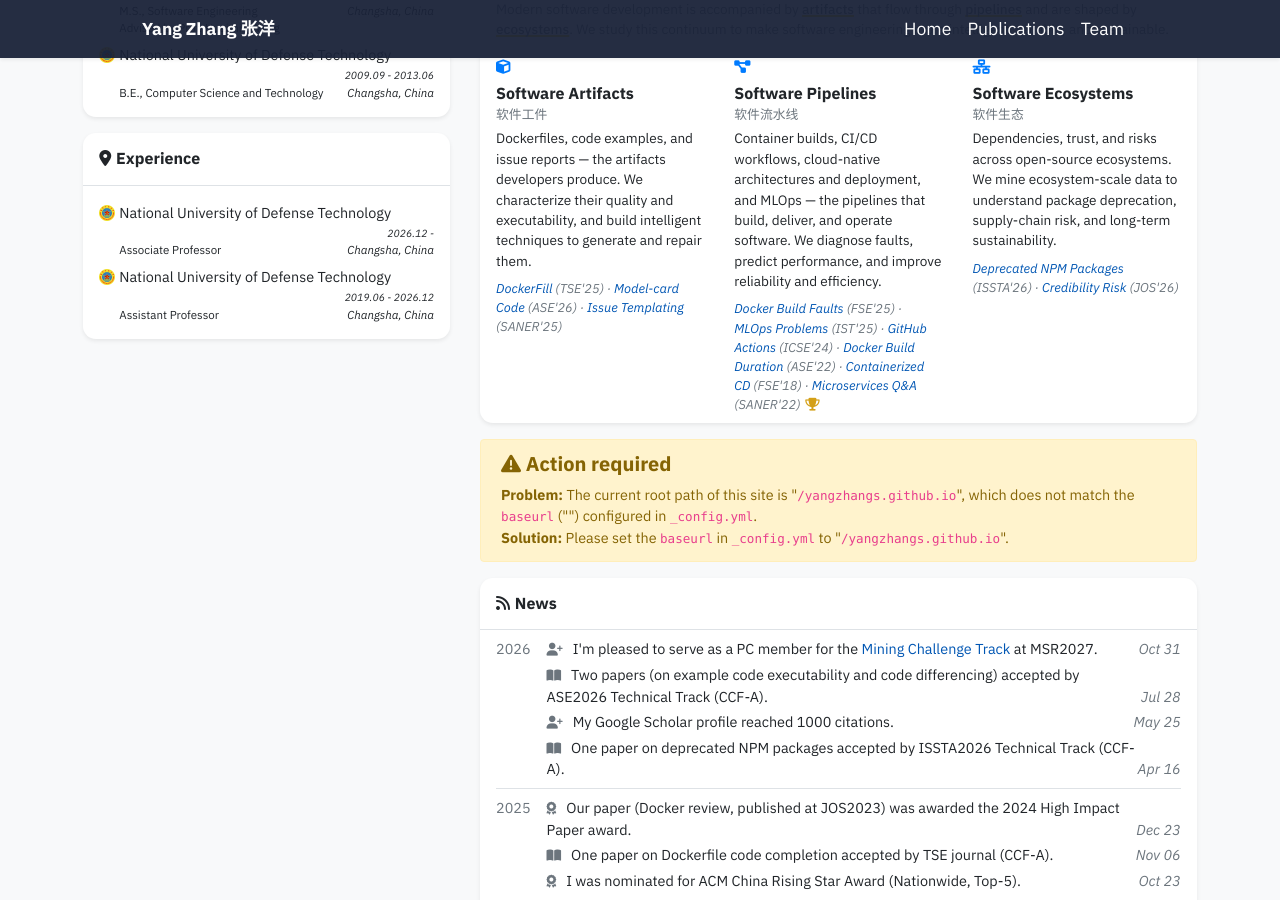
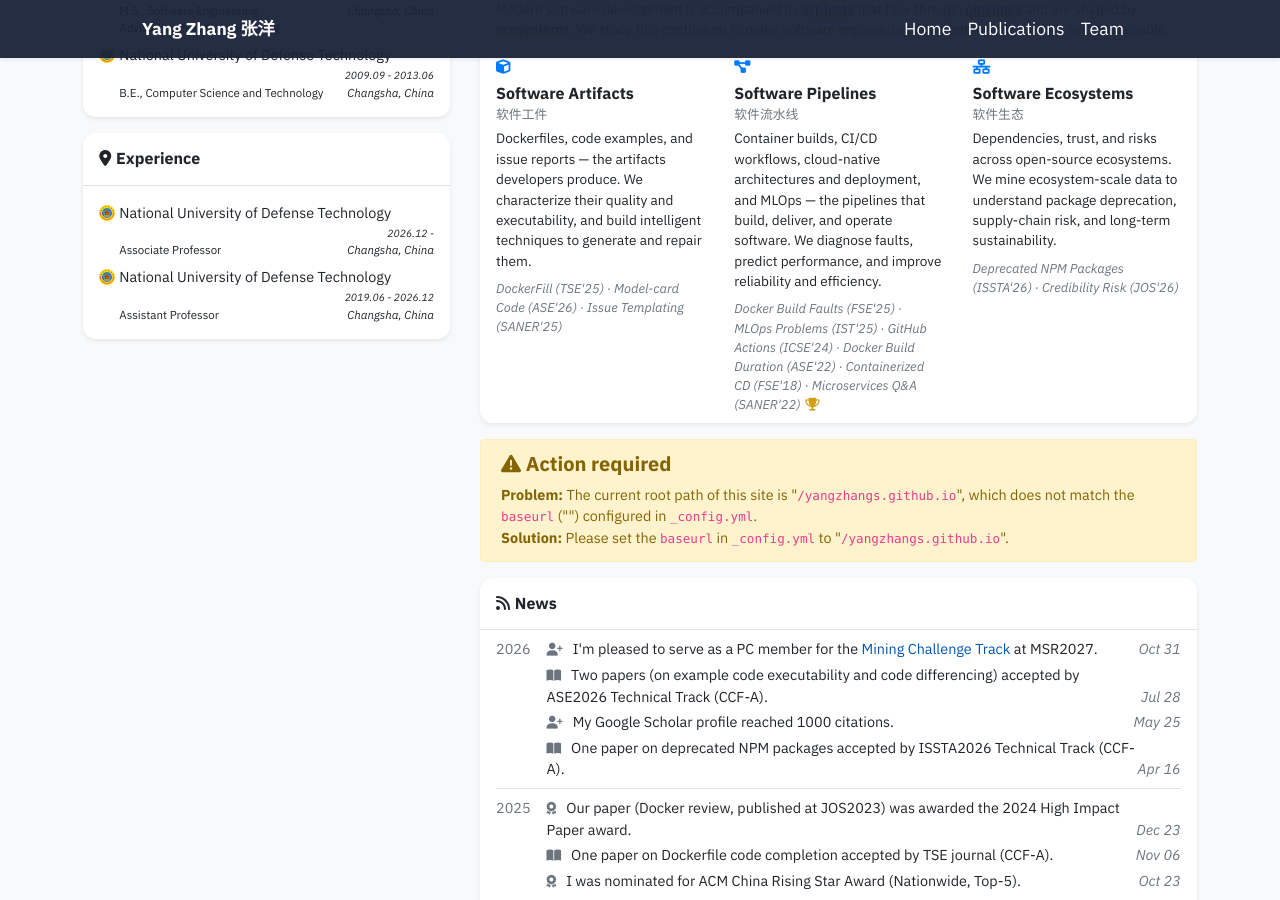
Before and after one commit to yangzhangs/yangzhangs.github.io, a Jekyll site: the page built from index.html, in a window 1280 px wide and 900 px high, scrolled down 981 px. Built offline with Jekyll 4.4.1, drawn with Linux system fonts in a browser that asks for light colours; nearby versions of some CDN libraries; some web fonts are replaced; a style sheet for code colours, icons or effects is not loaded.

Commit message:
Remove links from Research example papers

```diff
--- a/_includes/widgets/research_card.html
+++ b/_includes/widgets/research_card.html
@@ -25,21 +25,21 @@
                 <div class="font-weight-bold research-heading">Software Artifacts</div>
                 <div class="text-muted mb-1 research-sub">软件工件</div>
                 <div class="research-desc">Dockerfiles, code examples, and issue reports — the artifacts developers produce. We characterize their quality and executability, and build intelligent techniques to generate and repair them.</div>
-                <div class="text-muted mt-2 research-refs"><em><a href="{{ '/publications#year-2025' | relative_url }}">DockerFill</a> (TSE'25) · <a href="{{ '/publications#year-2026' | relative_url }}">Model-card Code</a> (ASE'26) · <a href="{{ '/publications#year-2025' | relative_url }}">Issue Templating</a> (SANER'25)</em></div>
+                <div class="text-muted mt-2 research-refs"><em>DockerFill (TSE'25) · Model-card Code (ASE'26) · Issue Templating (SANER'25)</em></div>
             </div>
             <div class="col-md-4 mb-3 mb-md-0">
                 <div class="mb-1"><i class="fas fa-diagram-project text-primary"></i></div>
                 <div class="font-weight-bold research-heading">Software Pipelines</div>
                 <div class="text-muted mb-1 research-sub">软件流水线</div>
                 <div class="research-desc">Container builds, CI/CD workflows, cloud-native architectures and deployment, and MLOps — the pipelines that build, deliver, and operate software. We diagnose faults, predict performance, and improve reliability and efficiency.</div>
-                <div class="text-muted mt-2 research-refs"><em><a href="{{ '/publications#year-2025' | relative_url }}">Docker Build Faults</a> (FSE'25) · <a href="{{ '/publications#year-2025' | relative_url }}">MLOps Problems</a> (IST'25) · <a href="{{ '/publications#year-2024' | relative_url }}">GitHub Actions</a> (ICSE'24) · <a href="{{ '/publications#year-2022' | relative_url }}">Docker Build Duration</a> (ASE'22) · <a href="{{ '/publications#year-2018' | relative_url }}">Containerized CD</a> (FSE'18) · <a href="{{ '/publications#year-2022' | relative_url }}">Microservices Q&amp;A</a> (SANER'22) <i class="fas fa-trophy" title="Distinguished Paper Award" aria-hidden="true" style="color: #D4A017; margin-left: 0.15em;"></i><span class="sr-only">Distinguished Paper Award</span></em></div>
+                <div class="text-muted mt-2 research-refs"><em>Docker Build Faults (FSE'25) · MLOps Problems (IST'25) · GitHub Actions (ICSE'24) · Docker Build Duration (ASE'22) · Containerized CD (FSE'18) · Microservices Q&amp;A (SANER'22) <i class="fas fa-trophy" title="Distinguished Paper Award" aria-hidden="true" style="color: #D4A017; margin-left: 0.15em;"></i><span class="sr-only">Distinguished Paper Award</span></em></div>
             </div>
             <div class="col-md-4 mb-3 mb-md-0">
                 <div class="mb-1"><i class="fas fa-network-wired text-primary"></i></div>
                 <div class="font-weight-bold research-heading">Software Ecosystems</div>
                 <div class="text-muted mb-1 research-sub">软件生态</div>
                 <div class="research-desc">Dependencies, trust, and risks across open-source ecosystems. We mine ecosystem-scale data to understand package deprecation, supply-chain risk, and long-term sustainability.</div>
-                <div class="text-muted mt-2 research-refs"><em><a href="{{ '/publications#year-2026' | relative_url }}">Deprecated NPM Packages</a> (ISSTA'26) · <a href="{{ '/publications#year-2026' | relative_url }}">Credibility Risk</a> (JOS'26)</em></div>
+                <div class="text-muted mt-2 research-refs"><em>Deprecated NPM Packages (ISSTA'26) · Credibility Risk (JOS'26)</em></div>
             </div>
         </div>
     </div>
```
